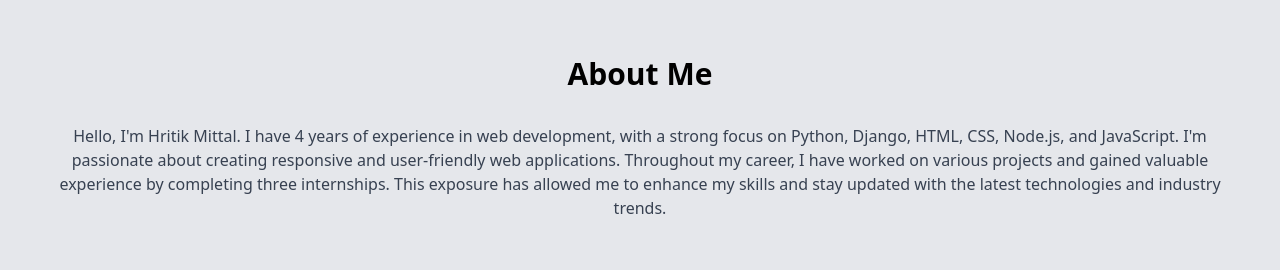
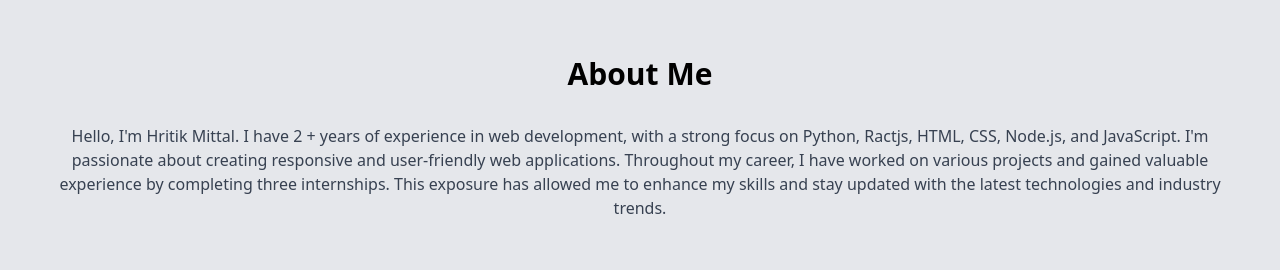
Before and after one commit to hritikmittal09/portfolio2, a website built with Vite: page index.html in a window 1280 px wide. Shown: the part 1380-1650 px from the top of the page. Built offline with nearby package versions, Linux system fonts and the light colour scheme; files whose address does not match are found by name.

Commit message:
YOE changed

```diff
--- a/index.html
+++ b/index.html
@@ -111,8 +111,8 @@
       <div class="container mx-auto p-10">
         <h2 class="text-3xl font-bold mb-8 text-center">About Me</h2>
         <p class="text-gray-700 dark:text-gray-300 text-center">
-          Hello, I'm Hritik Mittal. I have 4 years of experience in web
-          development, with a strong focus on Python, Django, HTML, CSS,
+          Hello, I'm Hritik Mittal. I have 2 + years of experience in web
+          development, with a strong focus on Python, Ractjs, HTML, CSS,
           Node.js, and JavaScript. I'm passionate about creating responsive and
           user-friendly web applications. Throughout my career, I have worked on
           various projects and gained valuable experience by completing three
```
